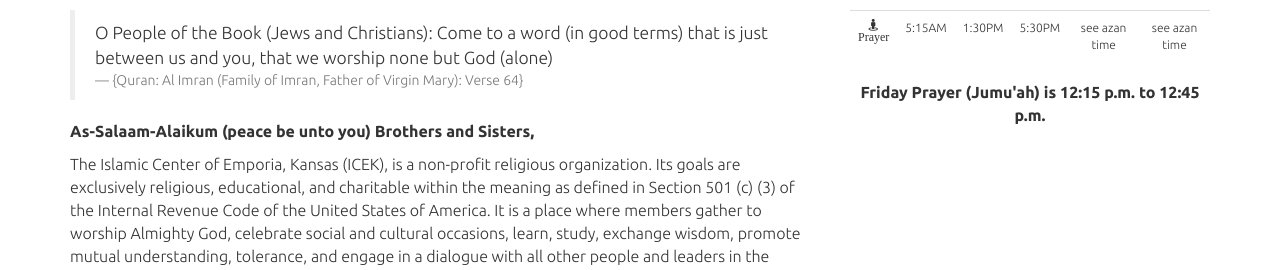
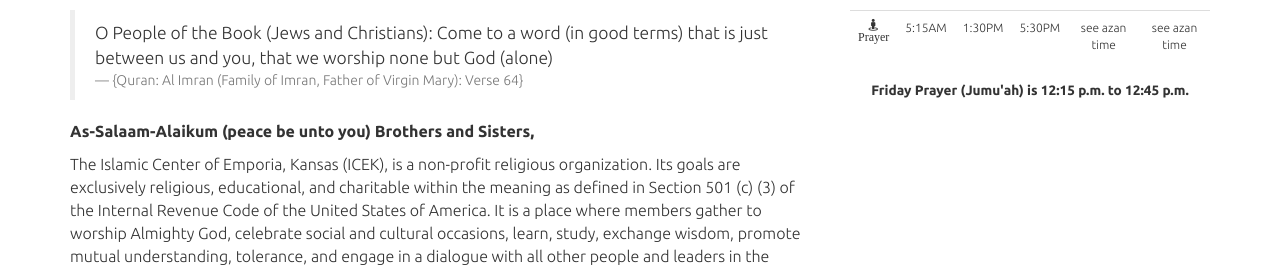
Before and after one commit to fourfridays/fourfridays.github.io, a Jekyll site: the page built from 1-index.html, in a window 1280 px wide. Shown: the part 230-500 px from the top of the page. Built offline with Jekyll 4.4.1, drawn with Linux system fonts in a browser that asks for light colours; nearby versions of some CDN libraries.

Commit message:
Update page.html

```diff
--- a/_layouts/page.html
+++ b/_layouts/page.html
@@ -40,5 +40,5 @@
       </tr>
     </tbody>
   </table>
-  <p class="text-center"><strong>Friday Prayer (Jumu'ah) is 12:15 p.m. to 12:45 p.m.</strong></p>
+  <p class="text-center small"><strong>Friday Prayer (Jumu'ah) is 12:15 p.m. to 12:45 p.m.</strong></p>
 </div>
```
